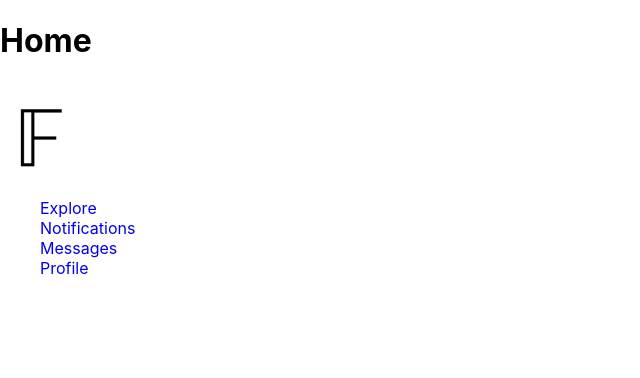
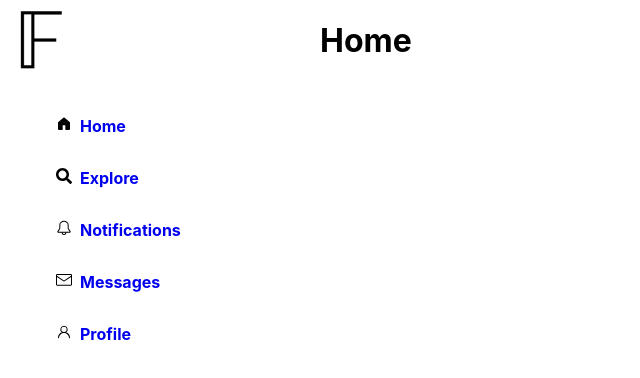
Before and after one commit to forrestmorrison/f, a React (Create React App) app in the folder client/: page / in a window 1280 px wide. Shown: the top 378 px of the page, without its empty margins (0-640 px from the left). Built offline with nearby package versions, Linux system fonts and the light colour scheme.

Commit message:
added react icons to nav items

```diff
--- a/client/src/components/Nav.js
+++ b/client/src/components/Nav.js
@@ -1,15 +1,18 @@
 import { Link } from 'react-router-dom'
 import FLogo from '../images/f-logo.png'
+import { GoBell, GoHomeFill, GoMail, GoPerson } from 'react-icons/go'
+import { FaSearch } from 'react-icons/fa'
 
 const Nav = () => {
   return (
     <div className='nav'>
       <img src={FLogo} alt='' className='f-logo'/>
       <ul>
-        <li><Link to='/explore'>Explore</Link></li>
-        <li><Link to='/notifications'>Notifications</Link></li>
-        <li><Link to='/messages'>Messages</Link></li>
-        <li><Link to='/profile'>Profile</Link></li>
+        <li><GoHomeFill className='icon' /><Link to='/'>Home</Link></li>
+        <li><FaSearch className='icon' /><Link to='/explore'>Explore</Link></li>
+        <li><GoBell className='icon' /><Link to='/notifications'>Notifications</Link></li>
+        <li><GoMail className='icon' /><Link to='/messages'>Messages</Link></li>
+        <li><GoPerson className='icon' /><Link to='/profile'>Profile</Link></li>
       </ul>
     </div>
   )
--- a/client/src/index.css
+++ b/client/src/index.css
@@ -15,12 +15,12 @@ code {
 .App {
   display: grid;
   grid-template-columns: 1fr 2fr 1fr;
-  grid-template-rows: 1fr 1fr 1fr;
+  grid-template-rows: 1fr 1fr 1fr 1fr;
 }
 
 .nav {
-  grid-column: 0 / span 1;
-  grid-row: 2 / span 3;
+  grid-column: 1 / span 1;
+  grid-row: 1 / span 2;
 }
 
 .f-logo {
@@ -34,6 +34,15 @@ ul {
   list-style-type: none;
 }
 
+.icon {
+  margin-right: 0.5rem;
+}
+
+.nav li {
+  margin: 2rem 1rem;
+}
+
 a {
+  font-weight: bold;
   text-decoration: none;
 }
```
